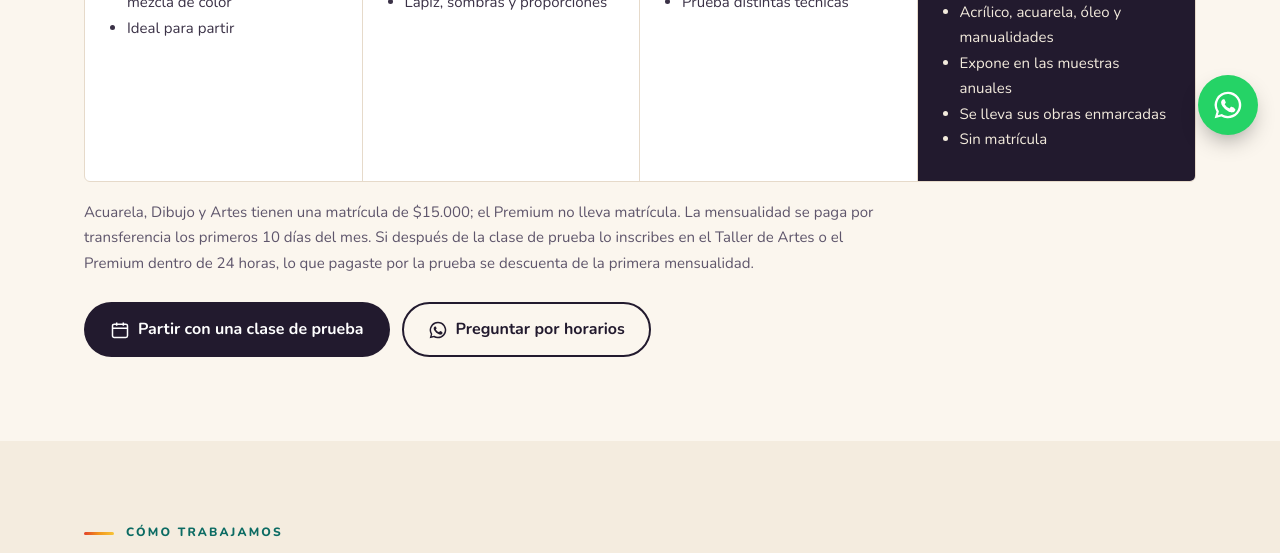
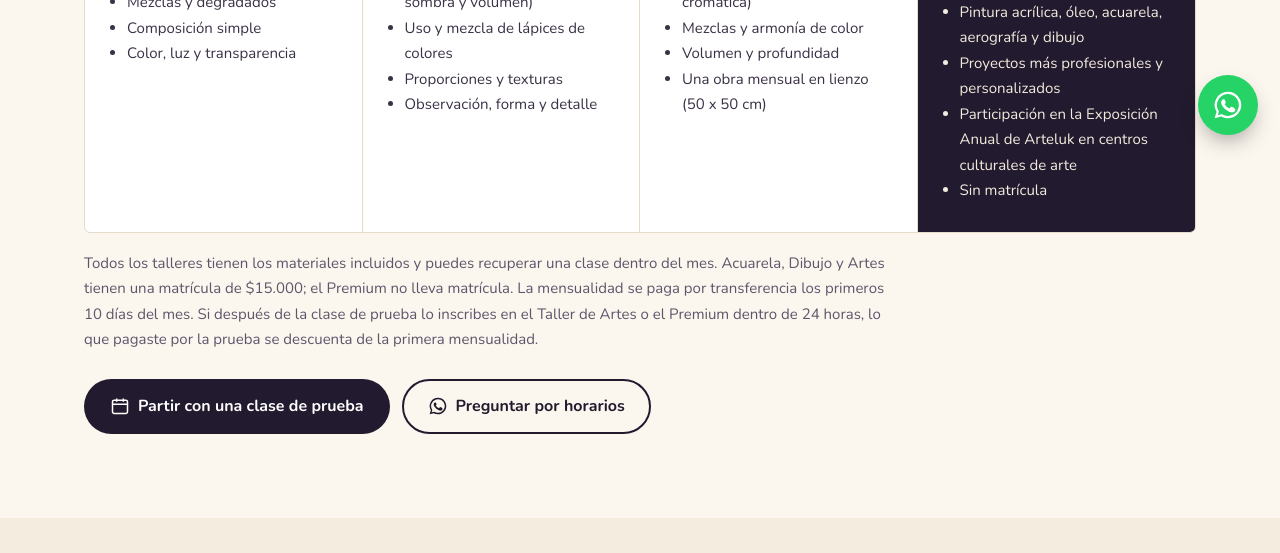
Before and after one commit to lukasconejeros/arteluk-web-borrador, a plain HTML site: page talleres/index.html in a window 1280 px wide. Shown: the part 643-1196 px from the top of the page. Drawn offline with Linux system fonts and the light colour scheme.

Commit message:
talleres: lo que se aprende en cada plan, materiales incluidos y recuperar una clase, como la foto de planes de Mary (21-11)
Co-Authored-By: Claude Opus 5.5 <noreply@anthropic.com>

```diff
--- a/talleres/index.html
+++ b/talleres/index.html
@@ -44,12 +44,12 @@
 </div></section>
 <section class="seccion" style="padding-top:20px"><div class="envoltura">
   <div class="planes aparece">
-    <div class="plan"><h3>Taller de Acuarela</h3><p class="plan-detalle">4 clases de 1 hora al mes.</p><p class="monto">$45.000 <small>al mes</small></p><ul><li>Transparencias, manchas y mezcla de color</li><li>Ideal para partir</li></ul></div>
-    <div class="plan"><h3>Taller de Dibujo</h3><p class="plan-detalle">4 clases de 1 hora al mes.</p><p class="monto">$60.000 <small>al mes</small></p><ul><li>Mirar, medir y encajar</li><li>Lápiz, sombras y proporciones</li></ul></div>
-    <div class="plan"><h3>Taller de Artes</h3><p class="plan-detalle">4 clases de 1 hora al mes.</p><p class="monto">$70.000 <small>al mes</small></p><ul><li>Dibujo, acuarela y acrílico</li><li>Prueba distintas técnicas</li></ul></div>
-    <div class="plan plan-destacado"><span class="plan-cinta">El más completo</span><h3>Taller Premium</h3><p class="plan-detalle">4 clases de 2 horas al mes.</p><p class="monto">$120.000 <small>al mes</small></p><ul><li>Acrílico, acuarela, óleo y manualidades</li><li>Expone en las muestras anuales</li><li>Se lleva sus obras enmarcadas</li><li>Sin matrícula</li></ul></div>
+    <div class="plan"><h3>Taller de Acuarela</h3><p class="plan-detalle">4 clases de 1 hora al mes.</p><p class="monto">$45.000 <small>al mes</small></p><ul><li>Técnicas básicas de acuarela</li><li>Mezclas y degradados</li><li>Composición simple</li><li>Color, luz y transparencia</li></ul></div>
+    <div class="plan"><h3>Taller de Dibujo</h3><p class="plan-detalle">4 clases de 1 hora al mes.</p><p class="monto">$60.000 <small>al mes</small></p><ul><li>Dibujo a lápiz de mina (luz, sombra y volumen)</li><li>Uso y mezcla de lápices de colores</li><li>Proporciones y texturas</li><li>Observación, forma y detalle</li></ul></div>
+    <div class="plan"><h3>Taller de Artes</h3><p class="plan-detalle">4 clases de 1 hora al mes.</p><p class="monto">$70.000 <small>al mes</small></p><ul><li>Teoría del color (rosa cromática)</li><li>Mezclas y armonía de color</li><li>Volumen y profundidad</li><li>Una obra mensual en lienzo (50 x 50 cm)</li></ul></div>
+    <div class="plan plan-destacado"><span class="plan-cinta">El más completo</span><h3>Taller Premium</h3><p class="plan-detalle">4 clases de 2 horas al mes.</p><p class="monto">$120.000 <small>al mes</small></p><ul><li>Pintura acrílica, óleo, acuarela, aerografía y dibujo</li><li>Proyectos más profesionales y personalizados</li><li>Participación en la Exposición Anual de Arteluk en centros culturales de arte</li><li>Sin matrícula</li></ul></div>
   </div>
-  <p class="letra-chica">Acuarela, Dibujo y Artes tienen una matrícula de $15.000; el Premium no lleva matrícula. La mensualidad se paga por transferencia los primeros 10 días del mes. Si después de la clase de prueba lo inscribes en el Taller de Artes o el Premium dentro de 24 horas, lo que pagaste por la prueba se descuenta de la primera mensualidad.</p>
+  <p class="letra-chica">Todos los talleres tienen los materiales incluidos y puedes recuperar una clase dentro del mes. Acuarela, Dibujo y Artes tienen una matrícula de $15.000; el Premium no lleva matrícula. La mensualidad se paga por transferencia los primeros 10 días del mes. Si después de la clase de prueba lo inscribes en el Taller de Artes o el Premium dentro de 24 horas, lo que pagaste por la prueba se descuenta de la primera mensualidad.</p>
   <div class="botones"><a class="pastilla pastilla-tinta" href="https://arteluk.cl/prueba"><svg><use href="#i-cal"/></svg>Partir con una clase de prueba</a><a class="pastilla pastilla-borde" href="https://wa.me/56963554778?text=Hola%20Arteluk%20%F0%9F%98%8A%20Tengo%20una%20consulta" target="_blank" rel="noopener"><svg><use href="#i-wa"/></svg>Preguntar por horarios</a></div>
 </div></section>
 
```
